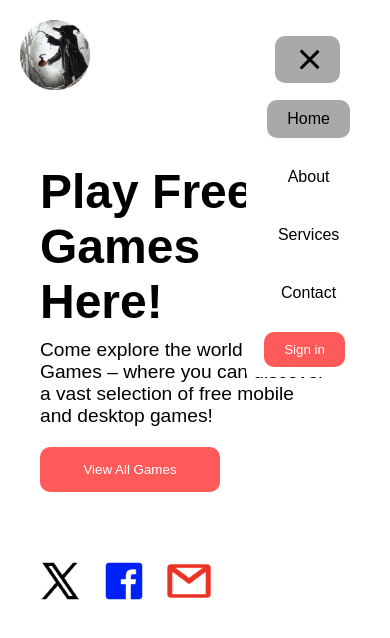
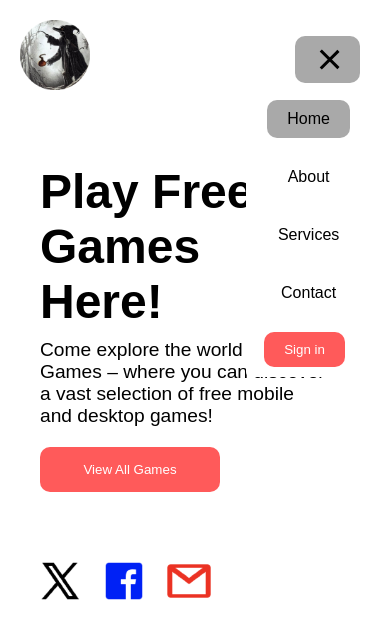
Before and after one commit to romerojanssen09/LikedJans2, a plain HTML site: page index.html in a window 390 px wide. Both pictures are taken after a click on the element 327 px from the left and 59 px from the top of the page. Drawn offline with Linux system fonts and the light colour scheme.

Commit message:
Update style.css

```diff
--- a/style.css
+++ b/style.css
@@ -138,6 +138,10 @@ nav {
 
   .burger-menu.active .bar3 {
     transform: rotate(45deg) translate(-5px, -8px);
+  }
+
+  .burger-menu.active{
+    margin-right: -20px;
   }
 
   #menu-list.active {
```
